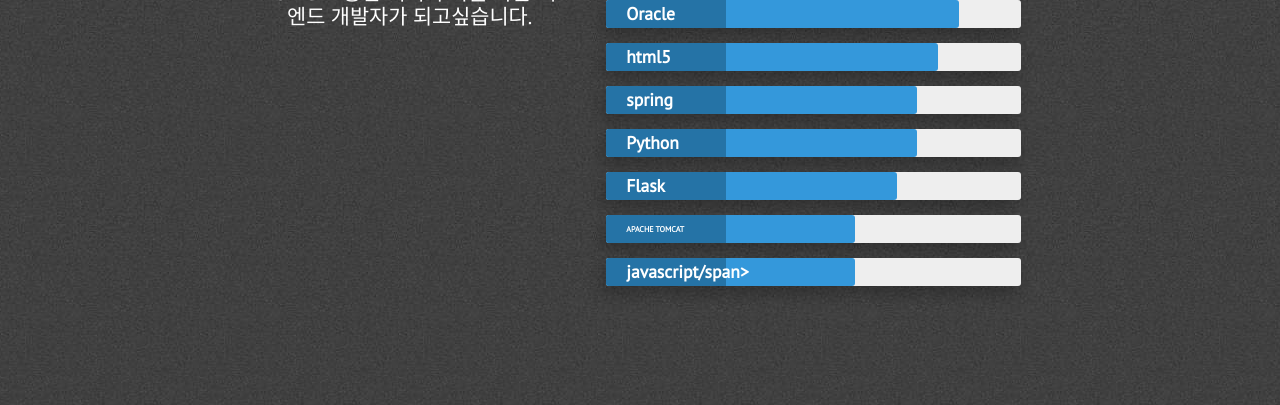
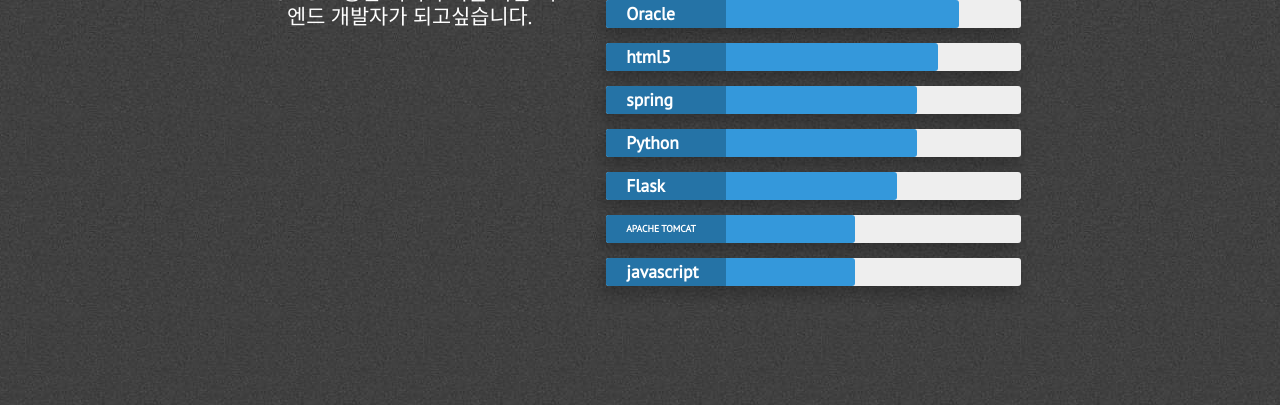
Before and after one commit to YoungGyu99/YoungGyu99.github.io, a Jekyll site: the page built from index.html, in a window 1280 px wide and 900 px high, scrolled down 2376 px. Shown: the top 405 px of the window. Built offline with Jekyll 4.4.1, drawn with Linux system fonts in a browser that asks for light colours; nearby versions of some CDN libraries.

Commit message:
Update skills.html

```diff
--- a/_includes/skills.html
+++ b/_includes/skills.html
@@ -45,11 +45,11 @@
                         </div> <!-- End Skill Bar -->
 
                        <div class="skillbar clearfix" data-percent="60%">
-                          <div class="skillbar-title" style="background: #2980b9; font-size: 50%;"><span>APACHE TOMCAT</span></div>
+                          <div class="skillbar-title" style="background: #2980b9; font-size: 60%;"><span>APACHE TOMCAT</span></div>
                           <div class="skillbar-bar" style="background: #3498db"></div>
                        </div> <!-- End Skill Bar -->
                           <div class="skillbar clearfix " data-percent="60%">
-                            <div class="skillbar-title" style="background: #2980b9"><span>javascript/span></div>
+                            <div class="skillbar-title" style="background: #2980b9"><span>javascript</span></div>
                             <div class="skillbar-bar" style="background: #3498db"></div>
                         </div> <!-- End Skill Bar -->
 
```
